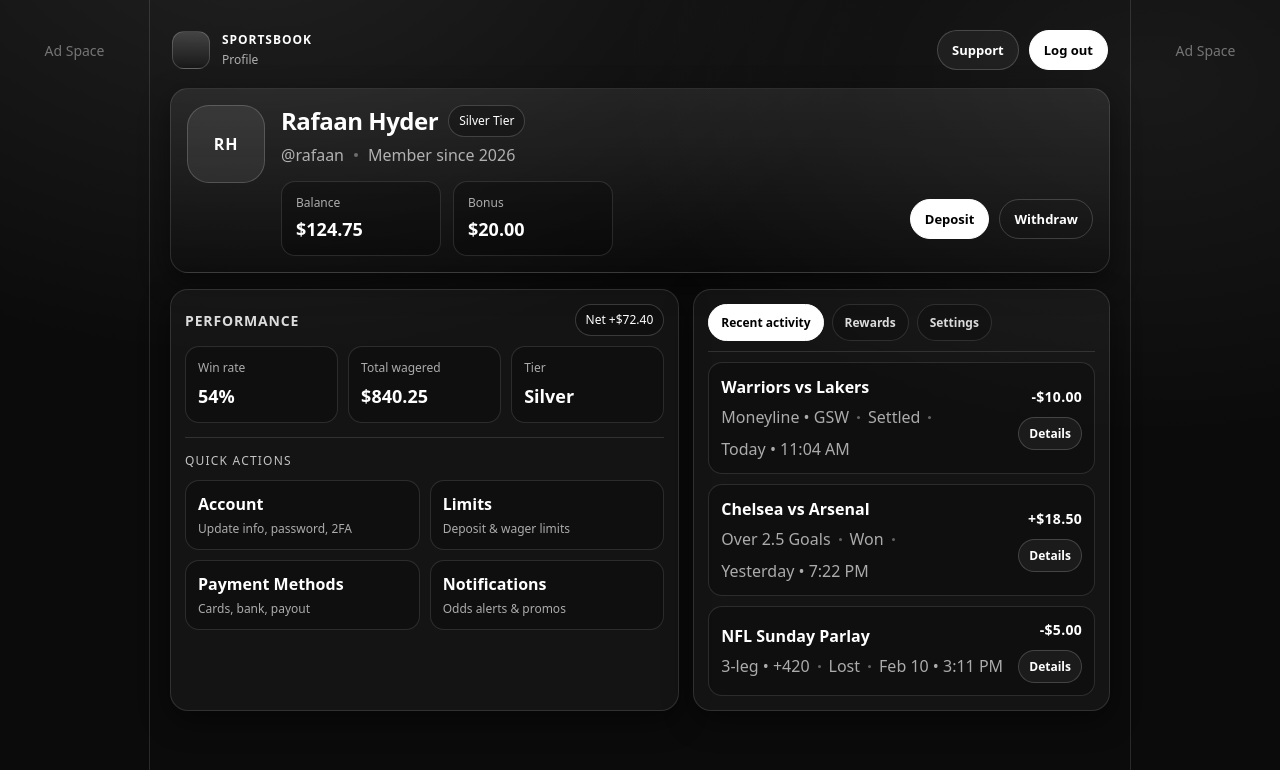
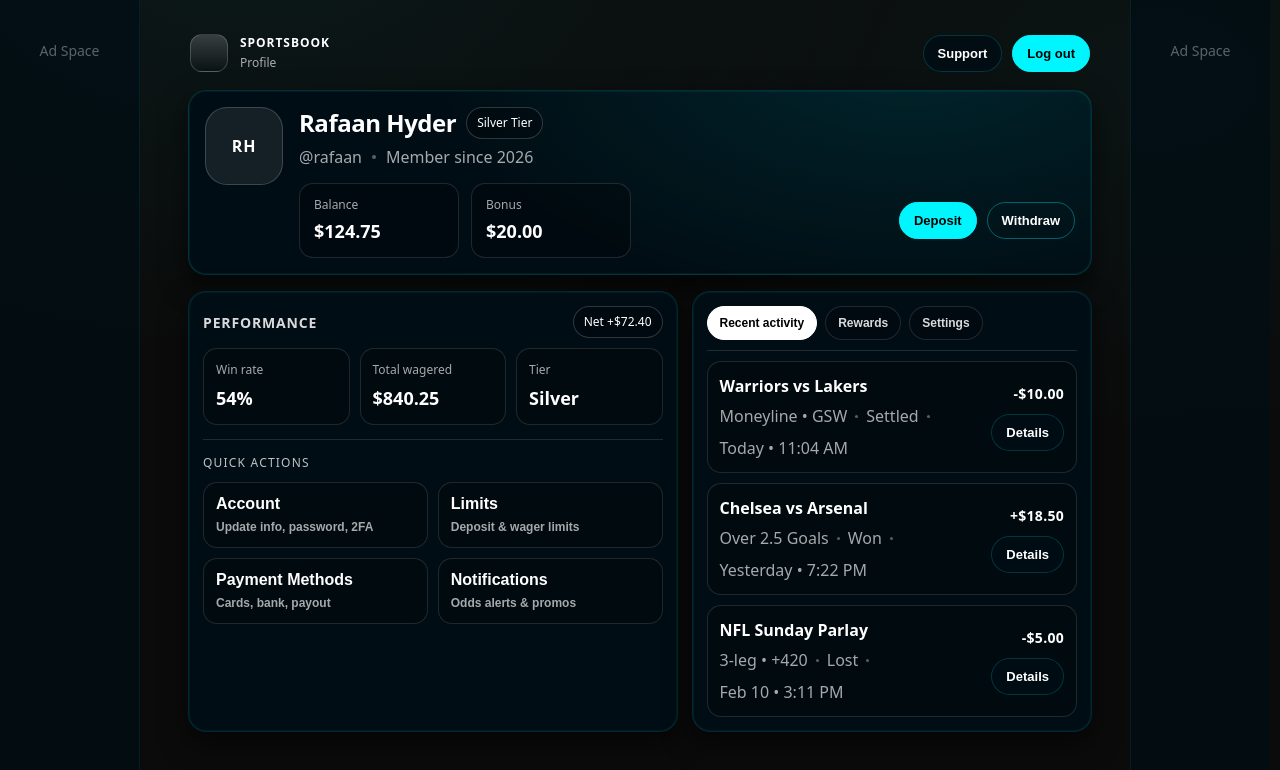
Before and after one commit to AmalSresh/491-ParlAI, a React app in the folder frontend/: page / in a window 1280 px wide. Shown: the top 770 px of the page. Built offline with nearby package versions, Linux system fonts and the light colour scheme; the HTML template or start-up script is replaced by a standard one.

Commit message:
UI changes: added blue and dark grey theme to be consistent with auth and home page

```diff
--- a/frontend/src/Pages/ProfilePage.jsx
+++ b/frontend/src/Pages/ProfilePage.jsx
@@ -294,8 +294,8 @@ const styles = `
   min-height:100vh;
   color:var(--text);
 
-  background: radial-gradient(1200px 800px at 20% -10%, rgba(255,255,255,.09), transparent 55%),
-              radial-gradient(900px 600px at 90% 10%, rgba(255,255,255,.06), transparent 60%),
+  background: radial-gradient(1200px 800px at 20% -10%, rgba(0, 246, 255, 0.06), transparent 55%),
+              radial-gradient(900px 600px at 90% 10%, rgba(0, 246, 255, 0.04), transparent 60%),
               var(--bg);
 
   display: grid;
@@ -306,14 +306,21 @@ const styles = `
 }
 
 .mainContent{
-  padding: 20px 0;
+  width: min(1440px, 100%);
+  margin: 0 auto;
+  padding: 24px 18px;
 }
 
 .adColumn{
-  border-left: 1px solid var(--line);
-  border-right: 1px solid var(--line);
+  flex: 0 0 140px; /* fixed thin width */
+  width: 140px;
   padding-top: 40px;
-  color: rgba(255,255,255,.4);
+
+  background: rgba(1, 13, 20, 0.7); /* subtle dark blue */
+  border-left: 1px solid rgba(0, 246, 255, 0.08);
+  border-right: 1px solid rgba(0, 246, 255, 0.08);
+
+  color: rgba(255,255,255,.35);
   text-align: center;
   font-size: 14px;
 }
@@ -349,12 +356,20 @@ const styles = `
 
   .hero{ max-width:1150px; margin: 0 auto 16px; }
   .heroCard{
-    display:flex; gap:16px;
+  display:flex;
+  gap:16px;
   padding:16px;
   border-radius: var(--radius);
-    background: linear-gradient(180deg, rgba(255,255,255,.08), rgba(255,255,255,0));
-    border: 1px solid var(--line);
-    box-shadow: var(--shadow);
+
+  background:
+    radial-gradient(800px 420px at 80% -20%, rgba(0,246,255,0.10), transparent 60%),
+    var(--bg-blue);
+
+  border: 1px solid rgba(0,246,255,0.15);
+
+  box-shadow:
+    0 12px 28px rgba(0,0,0,0.55),
+    inset 0 0 0 1px rgba(0,246,255,0.06);
 }
 
   .avatar{
@@ -401,19 +416,35 @@ const styles = `
   .btn{
   border-radius: 999px;
   padding: 10px 14px;
-    border:1px solid var(--line2);
+  border: 1px solid rgba(0, 246, 255, 0.25);
   background: transparent;
-    color: var(--text);
+  color: var(--text-light);
   cursor:pointer;
   font-weight:700;
   font-size:13px;
+  transition: all 0.2s ease;
 }
-  .btn:hover{ border-color: rgba(255,255,255,.28); }
-  .btnSolid{ background: #fff; color:#000; border-color:#fff; }
+  .btn:hover{
+  border-color: rgba(0, 246, 255, 0.55);
+  box-shadow: 0 0 10px rgba(0, 246, 255, 0.25);
+}
+  .btnSolid{
+  background: var(--accent);
+  color: #000;
+  border-color: var(--accent);
+}
   .btnSolid:hover{ filter: brightness(.95); }
-  .btnOutline{ background: transparent; color:#fff; }
-  .btnGhost{ background: rgba(255,255,255,.05); }
-  .btnTiny{ padding: 7px 10px; font-size: 12px; background: rgba(255,255,255,.05); }
+  .btnOutline{
+  background: transparent;
+  color: var(--text-light);
+  border: 1px solid rgba(0, 246, 255, 0.35);
+}
+  .btnGhost,
+.btnTiny{
+  background: rgba(1, 13, 20, 0.9); /* your dark blue */
+  border: 1px solid rgba(0, 246, 255, 0.18);
+  color: var(--text-light);
+}
 
   .grid{
     max-width:1150px;
@@ -430,14 +461,22 @@ const styles = `
 
   .panel{
   border-radius: var(--radius);
-    background: rgba(255,255,255,.04);
-    border: 1px solid var(--line);
+  background: var(--bg-blue); /* #010D14 */
+  border: 1px solid rgba(0, 246, 255, 0.12);
   padding: 14px;
-    box-shadow: var(--shadow);
-    overflow:hidden;
+  box-shadow:
+    0 12px 28px rgba(0,0,0,0.55),
+    inset 0 0 0 1px rgba(0,246,255,0.06);
+  overflow: hidden;
 }
   .panelHeader{ display:flex; align-items:center; justify-content:space-between; gap:10px; margin-bottom: 10px; }
-  .panelTitle{ margin:0; font-size: 14px; letter-spacing:.06em; text-transform: uppercase; color: rgba(255,255,255,.85); }
+  .panelTitle{
+  margin: 0;
+  font-size: 14px;
+  letter-spacing: .06em;
+  text-transform: uppercase;
+  color: rgba(255,255,255,0.85); /* keep */
+}
 
   .pill{
     font-size:12px;
@@ -524,18 +563,26 @@ const styles = `
     background: rgba(255,255,255,.06);
     overflow:hidden;
   }
-  .barFill{ height: 100%; background: #fff; }
+  .barFill{
+  height: 100%;
+  background: var(--accent);
+  box-shadow: 0 0 10px rgba(0, 246, 255, 0.35);
+}
 
   .form{ margin-top: 12px; display:flex; flex-direction:column; gap:10px; }
   .field{ display:flex; flex-direction:column; gap:6px; }
   .label{ font-size:12px; color: var(--muted); }
  .input{
   border-radius: 12px;
-    border: 1px solid var(--line);
-    background: rgba(0,0,0,.25);
+  border: 1px solid rgba(0, 246, 255, 0.18);
+  background: #000;
   padding: 10px 12px;
-    color: #fff;
+  color: var(--text-light);
   outline: none;
 }
-  .input:focus{ border-color: rgba(255,255,255,.28); }
+
+.input:focus{
+  border-color: rgba(0, 246, 255, 0.55);
+  box-shadow: 0 0 10px rgba(0, 246, 255, 0.20);
+}
 `;
--- a/frontend/src/index.css
+++ b/frontend/src/index.css
@@ -1,11 +1,15 @@
 :root {
+  --bg-main: #141414;
+  --bg-blue: #010D14;
+  --accent: #00F6FF;
+  --text-light: #ffffff;
+
   font-family: system-ui, Avenir, Helvetica, Arial, sans-serif;
   line-height: 1.5;
   font-weight: 400;
 
-  color-scheme: light dark;
-  color: rgba(255, 255, 255, 0.87);
-  background-color: #242424;
+  color: var(--text-light);
+  background-color: var(--bg-main);
 
   font-synthesis: none;
   text-rendering: optimizeLegibility;
@@ -30,8 +34,9 @@ html, body, #root {
 body {
   min-width: 320px;
   min-height: 100vh;
-  display: block; /* stop centering the whole app */
-  place-items: initial; /* optional: undo Vite template */
+  background: var(--bg-main);
+  color: var(--text-light);
+  display: block;
 }
 
 h1 {
@@ -40,33 +45,43 @@ h1 {
 }
 
 button {
-  border-radius: 8px;
-  border: 1px solid transparent;
-  padding: 0.6em 1.2em;
-  font-size: 1em;
-  font-weight: 500;
-  font-family: inherit;
-  background-color: #1a1a1a;
+  background: var(--accent);
+  color: #000;
+  border: none;
+  padding: 12px 20px;
+  border-radius: 10px;
+  font-weight: 600;
+  font-size: 1rem;
   cursor: pointer;
-  transition: border-color 0.25s;
-}
-button:hover {
-  border-color: #646cff;
-}
-button:focus,
-button:focus-visible {
-  outline: 4px auto -webkit-focus-ring-color;
+  transition: all 0.2s ease;
 }
 
-@media (prefers-color-scheme: light) {
-  :root {
-    color: #213547;
-    background-color: #ffffff;
-  }
-  a:hover {
-    color: #747bff;
-  }
-  button {
-    background-color: #f9f9f9;
-  }
+button:hover {
+  opacity: 0.85;
+  box-shadow: 0 0 12px rgba(0, 246, 255, 0.6);
 }
+
+button:active {
+  transform: scale(0.98);
+}
+
+input {
+  width: 100%;
+  padding: 12px;
+  border-radius: 8px;
+  border: 1px solid rgba(0, 246, 255, 0.3);
+  background: #000;
+  color: white;
+  font-size: 1rem;
+  outline: none;
+  transition: 0.2s ease;
+}
+
+input::placeholder {
+  color: rgba(255, 255, 255, 0.5);
+}
+
+input:focus {
+  border-color: var(--accent);
+  box-shadow: 0 0 8px rgba(0, 246, 255, 0.4);
+}
```
Lines whose indentation alone changed are shown as unchanged.
